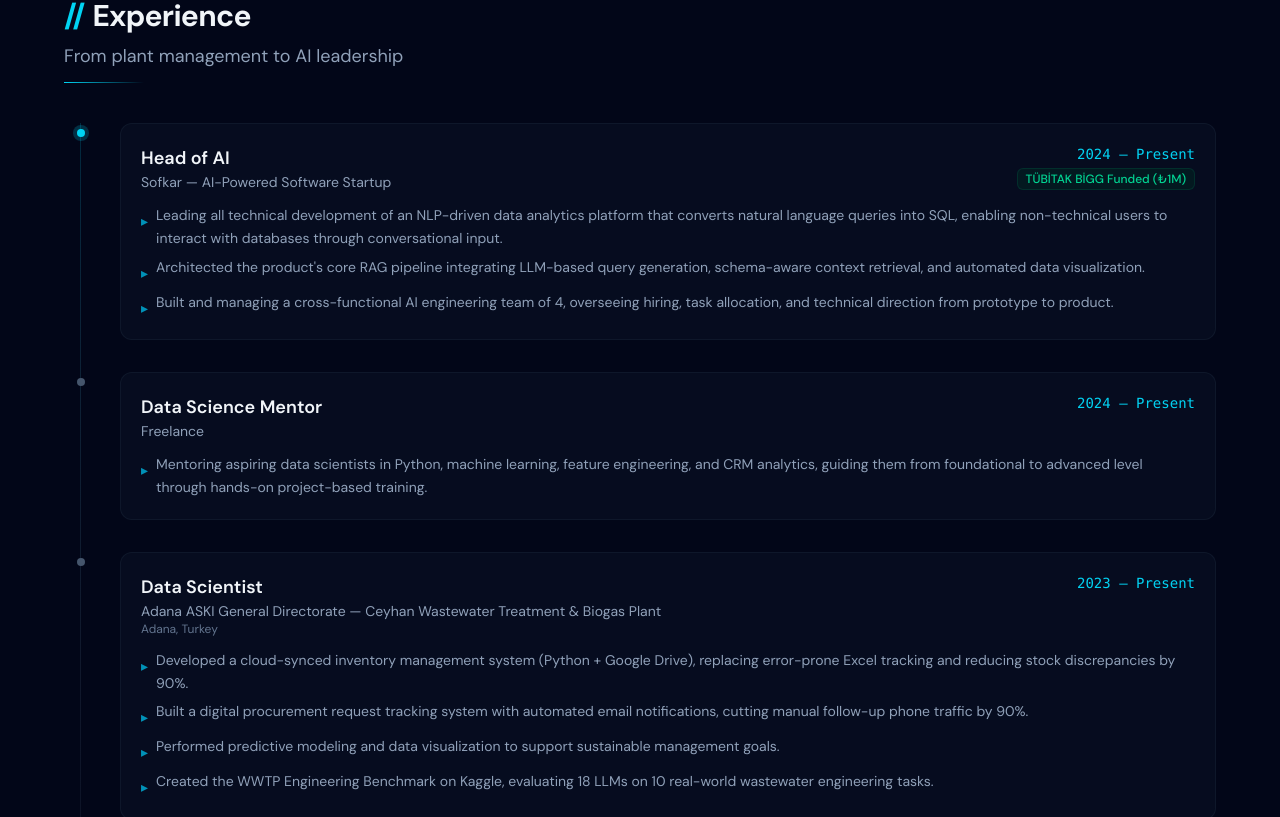
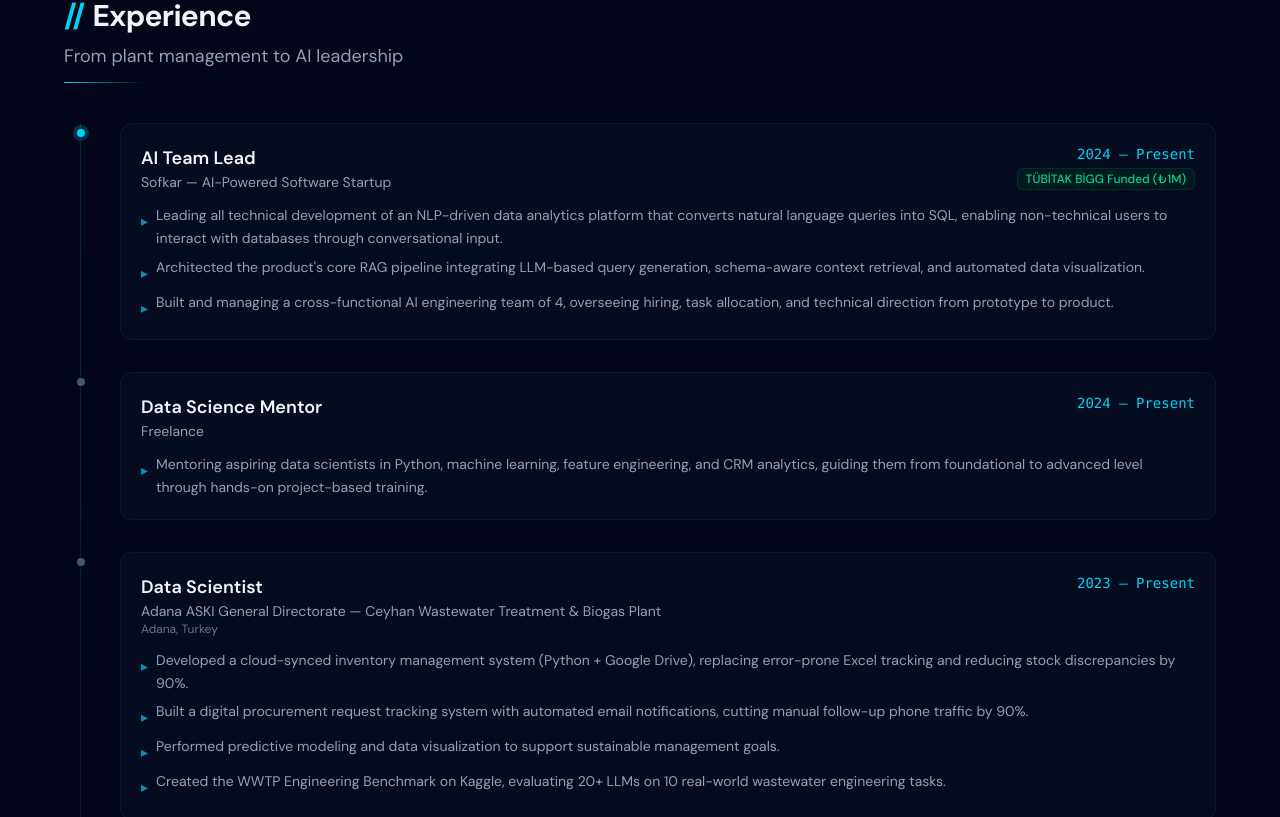
Before and after one commit to mmehmetisik/mehmet-portfolio, a React (Vite) app: page / in a window 1280 px wide. Shown: the part 2143-2960 px from the top of the page. Built offline with nearby package versions, Linux system fonts and the light colour scheme.

Commit message:
Update: AI Team Lead title, 20+ LLMs stats

```diff
--- a/src/data/experience.ts
+++ b/src/data/experience.ts
@@ -14,7 +14,7 @@ export interface Experience {
 
 export const experience: Experience[] = [
   {
-    title: "Head of AI",
+    title: "AI Team Lead",
     company: "Sofkar — AI-Powered Software Startup",
     period: "2024 – Present",
     badge: "TÜBİTAK BİGG Funded (₺1M)",
@@ -41,7 +41,7 @@ export const experience: Experience[] = [
       "Developed a cloud-synced inventory management system (Python + Google Drive), replacing error-prone Excel tracking and reducing stock discrepancies by 90%.",
       "Built a digital procurement request tracking system with automated email notifications, cutting manual follow-up phone traffic by 90%.",
       "Performed predictive modeling and data visualization to support sustainable management goals.",
-      "Created the WWTP Engineering Benchmark on Kaggle, evaluating 18 LLMs on 10 real-world wastewater engineering tasks.",
+      "Created the WWTP Engineering Benchmark on Kaggle, evaluating 20+ LLMs on 10 real-world wastewater engineering tasks.",
     ],
   },
   {
```
